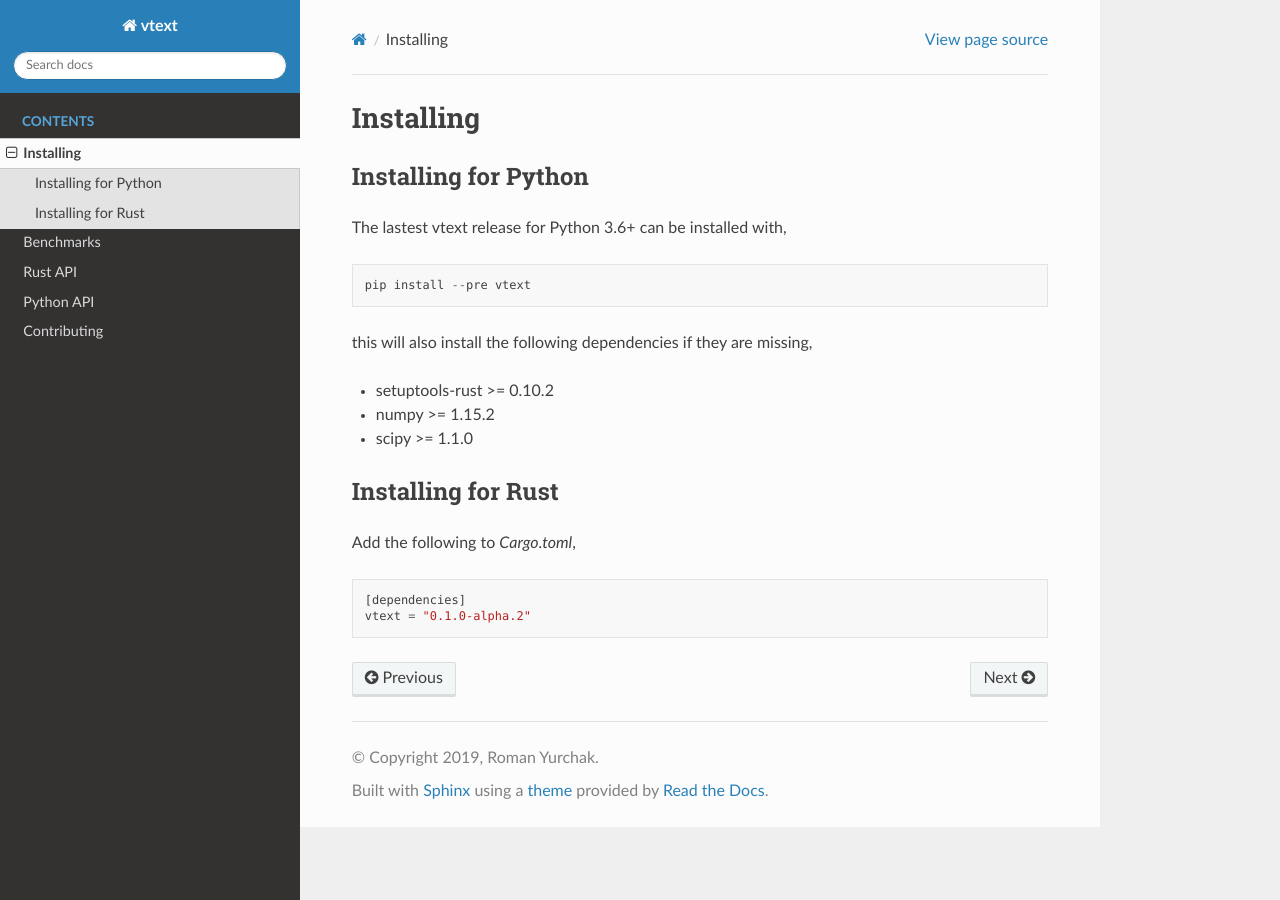
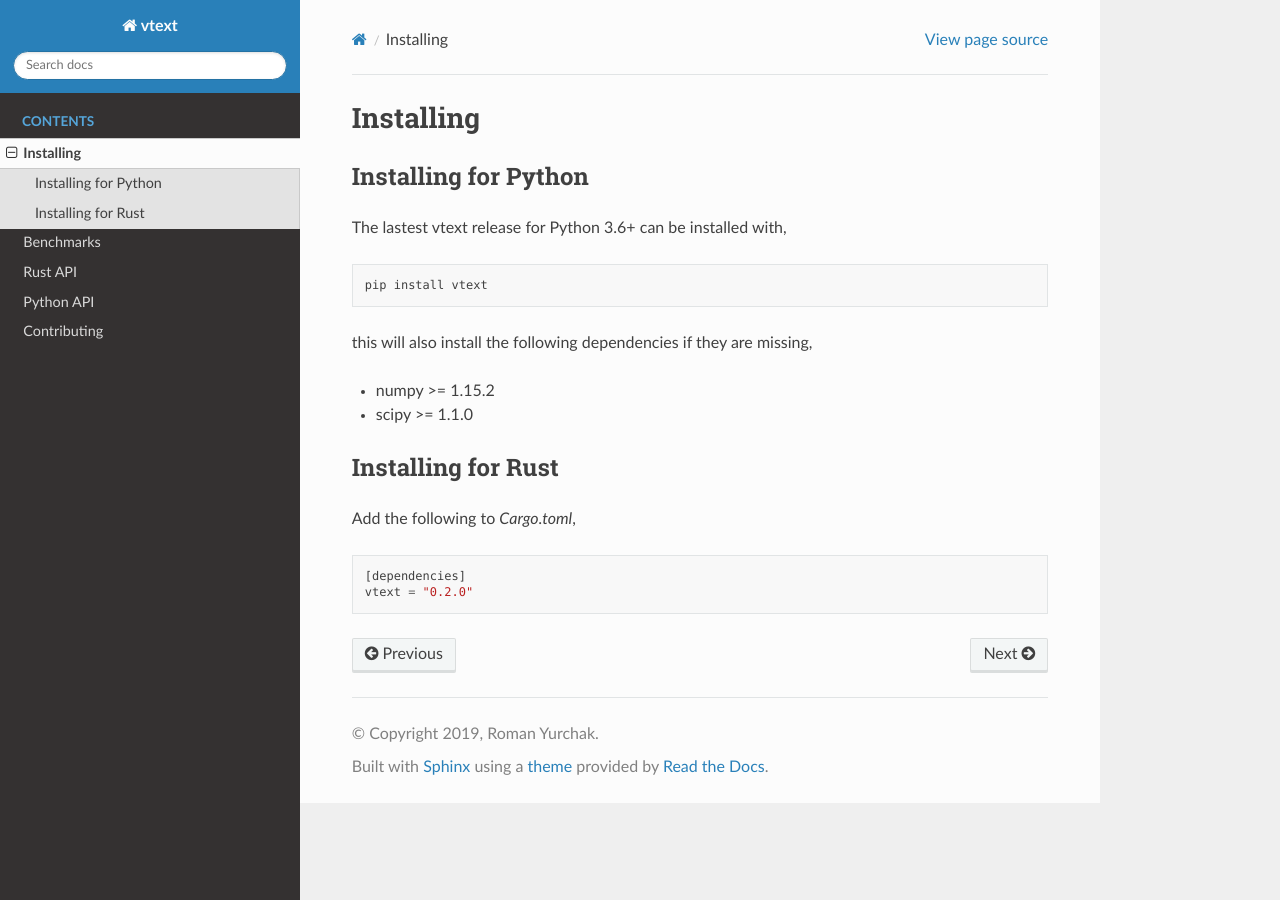
Before and after one commit to rth/vtext, a Sphinx documentation site: the page built from doc/install.rst, in a window 1280 px wide. Built offline with Sphinx 7.4.7 and the Read the Docs theme 2.0.0, drawn with Linux system fonts in a browser that asks for light colours.

Commit message:
Version 0.2.0

```diff
--- a/Cargo.toml
+++ b/Cargo.toml
@@ -1,6 +1,6 @@
 [package]
 name = "vtext"
-version = "0.1.0-alpha.3"
+version = "0.2.0"
 description = "NLP with Rust"
 license = "Apache-2.0"
 documentation = "https://docs.rs/vtext/"
--- a/doc/contributing.rst
+++ b/doc/contributing.rst
@@ -4,7 +4,7 @@ Contributing
 Building from sources
 ---------------------
 
-Building requires Python 3.5+ as well as Rust nightly >=1.30.0
+Building requires Python 3.6+ as well as Rust nightly >=1.30.0
 (due to `rust-numpy <https://github.com/rust-numpy/rust-numpy>`_ and
 `pyo3 <https://github.com/PyO3/pyo3>`_ requirements),
 
@@ -22,7 +22,7 @@ The easiest might be to use docker to setup a build environment,
 .. code::
 
     ./run_docker_env.sh
-    rustup default nightly-2019-06-04
+    rustup default nightly-2020-06-01
     python3.7 -m pip install -r /src/python/requirements.txt
     cd /src/python && python3.7 setup.py install
     python3.7 -m pip install pandas conllu
--- a/doc/install.rst
+++ b/doc/install.rst
@@ -8,11 +8,10 @@
 
 .. code::
 
-    pip install --pre vtext
+    pip install vtext
 
 this will also install the following dependencies if they are missing,
 
-- setuptools-rust >= 0.10.2
 - numpy >= 1.15.2
 - scipy >= 1.1.0
 
@@ -25,4 +24,4 @@
 .. code::
 
     [dependencies]
-    vtext = "0.1.0-alpha.2"
+    vtext = "0.2.0"
```
Also changed, not shown: README.md (+2 -2 lines), python/README.md, 2 other files.
